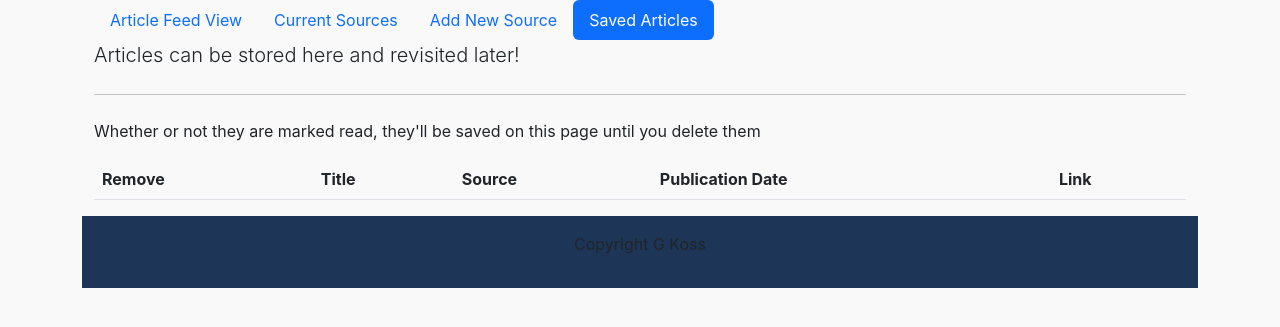
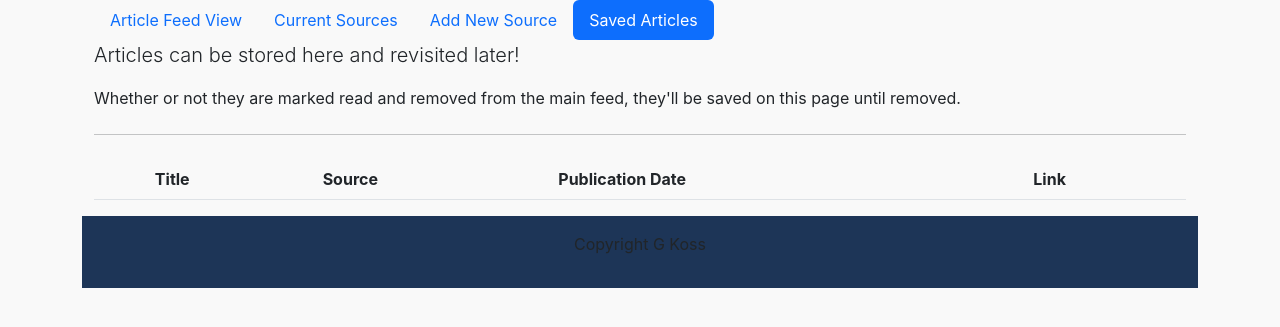
Before and after one commit to Griffin87/RSS-Feed-Aggregator, a Django app: page /bookmarks in a window 1280 px wide. Shown: the part 94-421 px from the top of the page. Run offline with Django 3.2, Linux system fonts and the light colour scheme; data comes from the database, SQL or seed files in the repository; lists and menus that the app fills with data are empty.

Commit message:
style changes. added save_source function

```diff
--- a/aggregator/urls.py
+++ b/aggregator/urls.py
@@ -4,16 +4,21 @@ from .views import ArticleView, SourceView, BookmarkView
 from . import views
 
 urlpatterns = [
+    # urls pertaining to Articles
     path("", ArticleView.as_view(), name="homepage"),
+    path('articles', ArticleView.as_view(), name="articles"),
+    path('mark_read/<int:id>', views.mark_read, name='mark_read'),
+    path('refresh', views.refresh, name='refresh'),
+
+    # urls pertaining to Sources
+    path("sources", SourceView.as_view(), name="sources"),
     path("add_new_source/", views.add_new_source, name='add_new_source'),
     path("add_new_source/add/", views.add, name='add'),
-    path("sources", SourceView.as_view(), name="sources"),
-    path('delete/<int:id>', views.unfollow, name='unfollow'),
-    path('mark_read/<int:id>', views.mark_read, name='mark_read'),
-    path('articles', ArticleView.as_view(), name="articles"),
     path('update_source/<int:id>', views.update_source, name='update_source'),
     path('update_source/update/<int:id>', views.update, name="update"),
-    path('refresh', views.refresh, name='refresh'),
+    path('delete/<int:id>', views.unfollow, name='unfollow'),
+
+    # urls pertaining to Bookmarks
     path("bookmarks", BookmarkView.as_view(), name="bookmarks"),
     path('toggle_bookmark/<int:id>', views.toggle_bookmark, name='toggle_bookmark'),
 ]
--- a/aggregator/views.py
+++ b/aggregator/views.py
@@ -17,8 +17,9 @@ socket.connect("tcp://localhost:5555")
 
 def request_guid():
     """
-    Helper function, utilizes ZeroMQ Microservice to generate
-    missing GUIDs (unique identifiers)
+    Helper function, utilizes ZeroMQ Microservice to generate GUIDs.
+    Called when a newly parsed article is missing a GUID.
+    Microservice must be running locally for this to function.
     """
 
     # functionally equivalent to the following:
@@ -78,19 +79,13 @@ def add_new_source(request):
     return HttpResponse(template.render({}, request))
 
 def add(request):
+    """
+    Takes a user-provided link to an RSS feed source and uses it
+    to create a new Source object.
+    """
     x = request.POST["source_link"]
     feed = feedparser.parse(x)
-    feed_title = feed.channel.title
-    feed_description = feed.channel.description if 'description' in feed.feed else "Not Provided by Source"
-    feed_link = feed.channel.link
-
-    new_source = Source(
-        title = feed_title,
-        description = feed_description,
-        link = feed_link,
-        feed_link = x,
-    )
-    new_source.save()
+    new_source = save_source(x, feed)
 
     for item in feed.entries:
         if 'guid' not in item:
@@ -101,6 +96,11 @@ def add(request):
     return HttpResponseRedirect(reverse("add_new_source"))
 
 def refresh(request):
+    """
+    Iterates across all saves Sources, looking for new
+    Articles; if any are found, saves them to database.
+    Returns redirect to /articles (homepage)
+    """
     sources = Source.objects.all()
     for source in sources:
         rss = source.feed_link
@@ -112,6 +112,24 @@ def refresh(request):
                 save_article(item, source)
 
     return HttpResponseRedirect(reverse('articles'))
+
+def save_source(source_link, feed):
+    """
+    Helper function
+    Creates, saves, and returns a new Source object
+    """
+    feed_title = feed.channel.title
+    feed_description = feed.channel.description if 'description' in feed.feed else "Not Provided by Source"
+    feed_link = feed.channel.link
+
+    new_source = Source(
+        title = feed_title,
+        description = feed_description,
+        link = feed_link,
+        feed_link = source_link,
+    )
+    new_source.save()
+    return new_source
 
 def save_article(entry, source):
     """
@@ -130,7 +148,6 @@ def save_article(entry, source):
         guid = entry.guid,
     )
     new_article.save()
-
 
 def unfollow(request, id):
     """
--- a/templates/bookmarks.html
+++ b/templates/bookmarks.html
@@ -47,15 +47,15 @@
         <p class="lead">
             Articles can be stored here and revisited later!
         </p>
+        <p>Whether or not they are marked read and removed from the main feed, they'll be saved on this page until removed.</p>
         <hr class="my-4">
-        <p>Whether or not they are marked read, they'll be saved on this page until you delete them</p>
     </div>
 
       <div class="row">
         <div class="col-mid-4">
             <table class="table table-striped">
                 <thead>
-                    <th>Remove</th>
+                    <th></th>
                     <th>Title</th>
                     <th>Source</th>
                     <th>Publication Date</th>
```
Also changed, not shown: templates/homepage.html (+2 -7 lines), templates/sources.html (+9 -1 lines).
